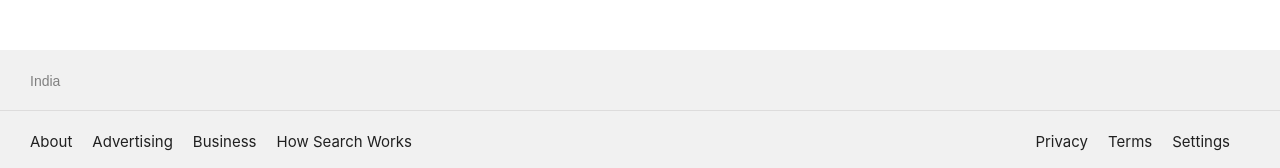
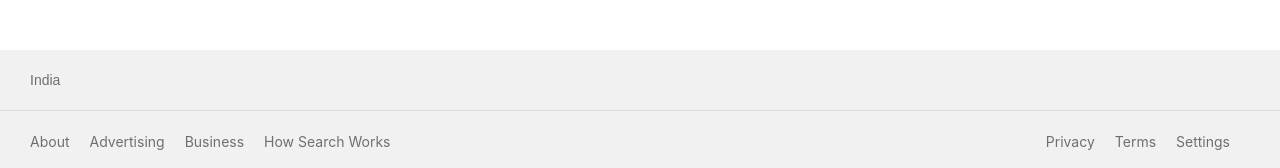
Before and after one commit to TusharAMD/google-clone, a React (Create React App) app: page / in a window 1280 px wide. Shown: the part 629-797 px from the top of the page. Built offline with nearby package versions, Linux system fonts and the light colour scheme.

Commit message:
fix:lower-footer-styling

```diff
--- a/src/pages/Home.css
+++ b/src/pages/Home.css
@@ -37,8 +37,8 @@
 .home_footer a {
   margin-right: 20px;
   text-decoration: inherit;
-  color: rgba(0, 0, 0, 0.87);
-  font-size: 15px;
+  color: rgba(0, 0, 0, 0.54);
+  font-size: 14px;
 }
 
 .home_footer a:hover {
@@ -74,12 +74,12 @@
   object-fit: contain;
   height: 92px;
 }
-.home_inputContainer {
-}
 
-.home_footer_link {
+.home_footerLeftLink {
+  position: fixed;
+  align-items: center;
   text-decoration: none;
-  color: grey;
+  color: rgba(0, 0, 0, 0.54);
   font-family: arial, sans-serif;
   font-size: 14px;
 }
--- a/src/pages/Home.js
+++ b/src/pages/Home.js
@@ -16,9 +16,7 @@ function Home() {
                 <Avatar />
             </div>
             <div class="home_footer1">
-                <div class="home_footerLeft">
-                    <a href="google.com/india" class="home_footer_link">India</a>
-                </div>
+                <div class="home_footerLeftLink">India</div>
             </div>
             <div className="home_footer">
                 <div className="home_footerLeft">
```
